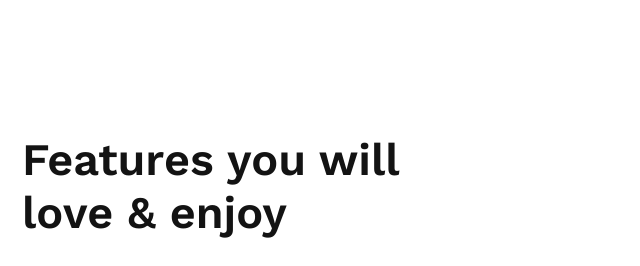
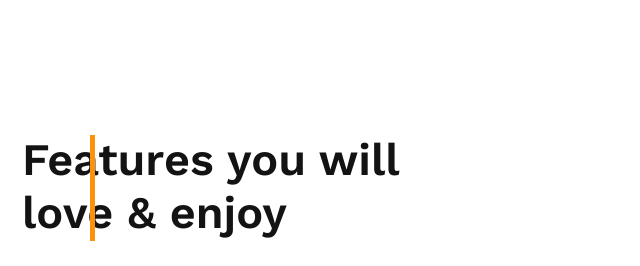
Before and after one commit to propa-zaman/g3-architects, a plain HTML site: page index.html in a window 1280 px wide. Shown: the part 1980-2246 px from the top of the page, 0-640 px from the left. Drawn offline with nearby package versions, Linux system fonts and the light colour scheme.

Commit message:
features more

```diff
--- a/index.html
+++ b/index.html
@@ -64,6 +64,7 @@
         <!-- Love and Enjoy Feature -->
         <section class="love-enjoy">
             <div class="enjoy-info">
+                <hr>
                 <h3 class="enjoy-title">Features you will <br> love & enjoy</h3>
                 <p class="enjoy-text">There are many variations of passages of Lorem Ipsum available, but <br>the majority have suffered alteration in some form, by injected humour, or <br>randomised words which don't look even</p>
                 <div class="l-features">
--- a/styles/styles.css
+++ b/styles/styles.css
@@ -164,7 +164,15 @@ nav ul {
     justify-content: center;
 }
 
-.enjoy-info {}
+.enjoy-info hr {
+    position: absolute;
+    width: 5px;
+    height: 106px;
+    left: 90px;
+    top: 2115px;
+    background: #FF900E;
+    border: 0;
+}
 
 .enjoy-title {
     font-family: 'Work Sans';
@@ -216,7 +224,7 @@ nav ul {
     padding-bottom: 30px;
 }
 
-.fe-img img{
+.fe-img img {
     width: 600px;
     height: 860px;
     margin-left: 50px;
```
